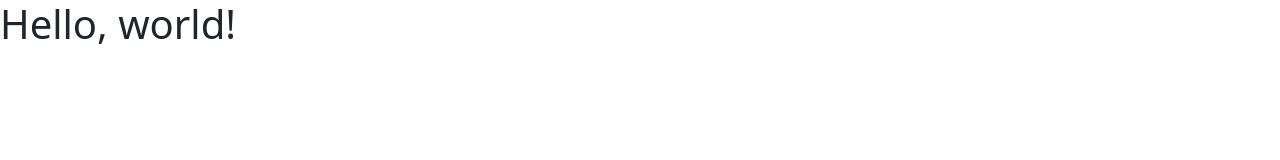
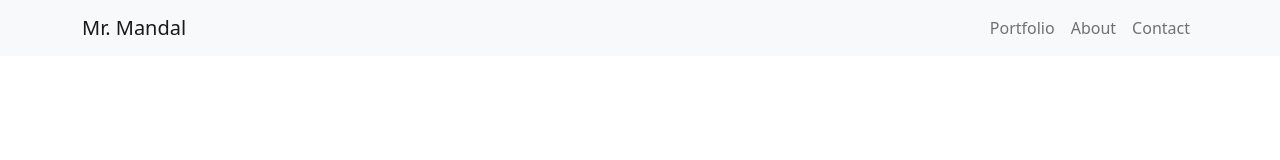
Before and after one commit to NayanKaran/bootstrap-website, a website: page index.html in a window 1280 px wide. Drawn offline with nearby package versions, Linux system fonts and the light colour scheme.

Commit message:
Add navbar

```diff
--- a/index.html
+++ b/index.html
@@ -11,7 +11,30 @@
     <title>Hello, world!</title>
   </head>
   <body>
-    <h1>Hello, world!</h1>
+    <header>
+
+      <nav class="navbar navbar-expand-lg navbar-light bg-light">
+        <div class="container">
+          <a class="navbar-brand" href="#">Mr. Mandal</a>
+          <button class="navbar-toggler" type="button" data-bs-toggle="collapse" data-bs-target="#navbarNav" aria-controls="navbarNav" aria-expanded="false" aria-label="Toggle navigation">
+            <span class="navbar-toggler-icon"></span>
+          </button>
+          <div class="collapse navbar-collapse justify-content-end" id="navbarNav">
+            <ul class="navbar-nav">
+              <li class="nav-item">
+                <a class="nav-link" href="#">Portfolio</a>
+              </li>
+              <li class="nav-item">
+                <a class="nav-link" href="#">About</a>
+              </li>
+              <li class="nav-item">
+                <a class="nav-link" href="#">Contact</a>
+              </li>
+            </ul>
+          </div>
+        </div>
+      </nav>
+    </header>
 
     <!-- Optional JavaScript; choose one of the two! -->
 
```
